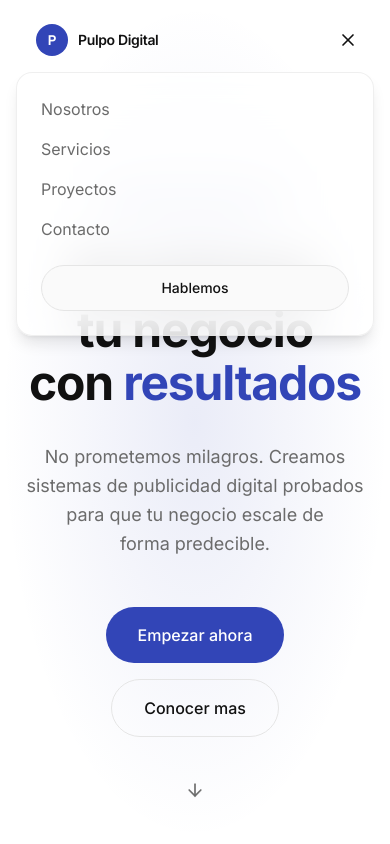
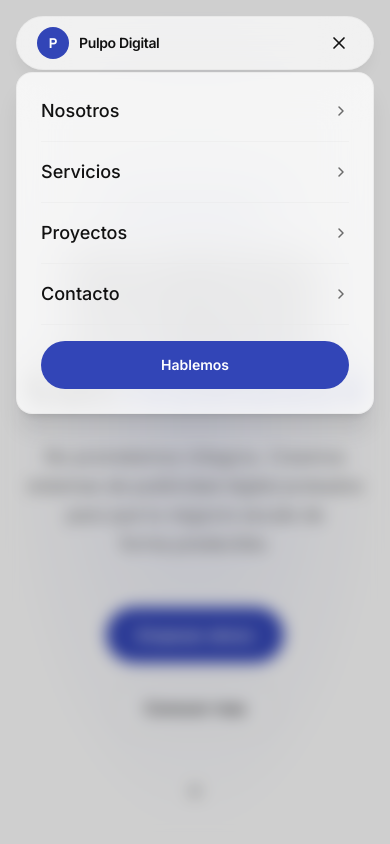
Before and after one commit to alejip/pulpodigitalads, a Next.js app: page / in a window 390 px wide. Both pictures are taken after a click on the button "Abrir menu". Shown: the top 844 px of the page. Built offline with nearby package versions, Linux system fonts and the light colour scheme.

Commit message:
feat: enhance mobile menu with blur and smooth animations
Add glassmorphic overlay and smooth dropdown animations
for mobile menu, with larger link styling and full-width CTA.

```diff
--- a/components/navbar.tsx
+++ b/components/navbar.tsx
@@ -1,6 +1,6 @@
 "use client";
 
-import { useState, useEffect } from "react";
+import { useState, useEffect, useCallback } from "react";
 import { Menu, X } from "lucide-react";
 
 const navLinks = [
@@ -22,11 +22,37 @@ export function Navbar() {
     return () => window.removeEventListener("scroll", handleScroll);
   }, []);
 
+  // Close menu on resize to desktop
+  useEffect(() => {
+    const handleResize = () => {
+      if (window.innerWidth >= 768) setIsOpen(false);
+    };
+    window.addEventListener("resize", handleResize);
+    return () => window.removeEventListener("resize", handleResize);
+  }, []);
+
+  // Lock body scroll when mobile menu is open
+  useEffect(() => {
+    if (isOpen) {
+      document.body.style.overflow = "hidden";
+    } else {
+      document.body.style.overflow = "";
+    }
+    return () => {
+      document.body.style.overflow = "";
+    };
+  }, [isOpen]);
+
+  const handleLinkClick = useCallback(() => {
+    setIsOpen(false);
+  }, []);
+
   return (
-    <header className="fixed top-0 left-0 right-0 z-50 flex justify-center px-4 pt-4">
+    <>
+      <header className="fixed top-0 left-0 right-0 z-50 flex justify-center px-4 pt-4 md:px-6">
         <nav
-        className={`flex w-full max-w-3xl items-center justify-between rounded-full px-3 py-2 transition-all duration-300 ${
-          scrolled
+          className={`flex w-full max-w-3xl items-center justify-between rounded-full px-3 py-2 transition-all duration-500 ${
+            scrolled || isOpen
               ? "bg-background/70 shadow-lg shadow-foreground/5 backdrop-blur-xl border border-border/60"
               : "bg-transparent"
           }`}
@@ -57,7 +83,7 @@ export function Navbar() {
           </div>
 
           {/* Right side - desktop */}
-        <div className="hidden items-center gap-4 md:flex">
+          <div className="hidden items-center md:flex">
             <a
               href="#contacto"
               className="rounded-full border border-border bg-card px-5 py-2 text-sm font-medium text-foreground transition-colors hover:bg-muted"
@@ -69,37 +95,83 @@ export function Navbar() {
           {/* Mobile toggle */}
           <button
             onClick={() => setIsOpen(!isOpen)}
-          className="mr-1 text-foreground md:hidden"
+            className="mr-1 flex h-9 w-9 items-center justify-center rounded-full text-foreground transition-colors hover:bg-muted md:hidden"
             aria-label={isOpen ? "Cerrar menu" : "Abrir menu"}
           >
-          {isOpen ? <X size={20} /> : <Menu size={20} />}
+            <div className="relative h-5 w-5">
+              <span
+                className={`absolute inset-0 flex items-center justify-center transition-all duration-300 ${
+                  isOpen ? "rotate-0 opacity-100" : "rotate-90 opacity-0"
+                }`}
+              >
+                <X size={20} />
+              </span>
+              <span
+                className={`absolute inset-0 flex items-center justify-center transition-all duration-300 ${
+                  isOpen ? "-rotate-90 opacity-0" : "rotate-0 opacity-100"
+                }`}
+              >
+                <Menu size={20} />
+              </span>
+            </div>
           </button>
         </nav>
+      </header>
 
-      {/* Mobile menu */}
-      {isOpen && (
-        <div className="absolute top-full left-4 right-4 mt-2 rounded-2xl border border-border/60 bg-background/80 p-6 shadow-lg backdrop-blur-xl md:hidden">
-          <div className="flex flex-col gap-4">
-            {navLinks.map((link) => (
+      {/* Mobile menu overlay */}
+      <div
+        className={`fixed inset-0 z-40 bg-foreground/20 backdrop-blur-sm transition-opacity duration-300 md:hidden ${
+          isOpen ? "opacity-100" : "pointer-events-none opacity-0"
+        }`}
+        onClick={() => setIsOpen(false)}
+      />
+
+      {/* Mobile menu panel */}
+      <div
+        className={`fixed left-4 right-4 top-[72px] z-50 overflow-hidden rounded-2xl border border-border/60 bg-background/80 shadow-xl backdrop-blur-xl transition-all duration-300 md:hidden ${
+          isOpen
+            ? "translate-y-0 opacity-100"
+            : "-translate-y-4 pointer-events-none opacity-0"
+        }`}
+      >
+        <div className="flex flex-col p-6">
+          {navLinks.map((link, i) => (
             <a
               key={link.href}
               href={link.href}
-                onClick={() => setIsOpen(false)}
-                className="text-base text-muted-foreground transition-colors hover:text-foreground"
+              onClick={handleLinkClick}
+              className="flex items-center justify-between border-b border-border/40 py-4 text-lg font-medium text-foreground transition-colors hover:text-accent first:pt-0 last:border-b-0"
+              style={{
+                animationDelay: `${i * 50}ms`,
+              }}
             >
               {link.label}
+              <svg
+                width="16"
+                height="16"
+                viewBox="0 0 16 16"
+                fill="none"
+                className="text-muted-foreground"
+              >
+                <path
+                  d="M6 4l4 4-4 4"
+                  stroke="currentColor"
+                  strokeWidth="1.5"
+                  strokeLinecap="round"
+                  strokeLinejoin="round"
+                />
+              </svg>
             </a>
           ))}
           <a
             href="#contacto"
-              onClick={() => setIsOpen(false)}
-              className="mt-2 rounded-full border border-border bg-card px-6 py-3 text-center text-sm font-medium text-foreground transition-colors hover:bg-muted"
+            onClick={handleLinkClick}
+            className="mt-4 rounded-full bg-accent px-6 py-3.5 text-center text-sm font-semibold text-accent-foreground transition-colors hover:bg-accent/90"
           >
             Hablemos
           </a>
         </div>
       </div>
-      )}
-    </header>
+    </>
   );
 }
```
Lines whose indentation alone changed are shown as unchanged.
